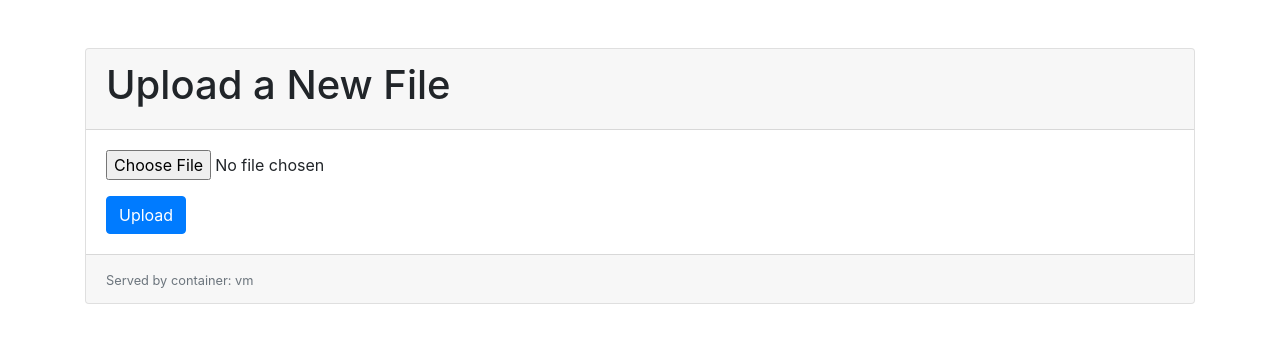
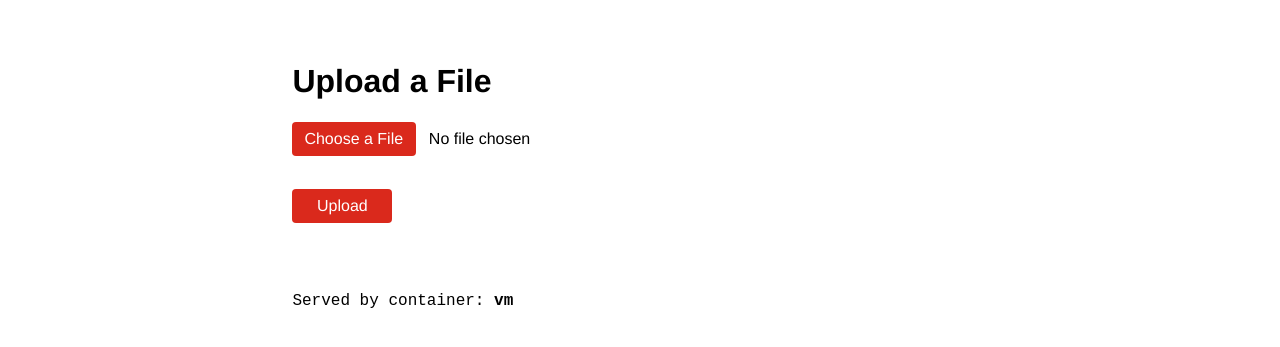
Before and after one commit to leekester/learning, a Flask app: page / in a window 1280 px wide. Shown: the top 347 px of the page. Run offline with Flask 3, Linux system fonts and the light colour scheme; some libraries are stand-ins or nearby versions.

Commit message:
Updating visual of container processing request

```diff
--- a/webapps/file_upload/templates/upload.html
+++ b/webapps/file_upload/templates/upload.html
@@ -1,28 +1,95 @@
 <!doctype html>
-<html lang="en">
+<html>
 <head>
-    <meta charset="UTF-8">
-    <title>File Upload</title>
-    <link rel="stylesheet" href="https://stackpath.bootstrapcdn.com/bootstrap/4.5.2/css/bootstrap.min.css">
+  <title>File Upload</title>
+  <style>
+    input[type="file"] {
+        display: none;
+    }
+    body {
+        font-family: "Helvetica Neue", Helvetica, Arial, sans-serif;
+    }
+    .container {
+      width: 55%;
+      margin: 0 auto;
+      margin-top: 5%;
+    }
+    .custom-file-upload {
+        background-color: #da291c;
+        color: white;
+        font-family: "Helvetica Neue", Helvetica, Arial, sans-serif;
+        padding: 8px 12px;
+        border-radius: 4px;
+        cursor: pointer;
+        display: inline-block;
+        width: 100px;
+    }
+    .upload-button {
+        background-color: #da291c;
+        border: 0px;
+        color: white;
+        font-family: "Helvetica Neue", Helvetica, Arial, sans-serif;
+        font-size: 16px;
+        margin-top:15px;
+        padding: 8px 12px;
+        border-radius: 4px;
+        cursor: pointer;
+        display: inline-block;
+        width: 100px;
+    }
+    #file-chosen {
+        margin-left: 8px;
+        font-family: "Helvetica Neue", Helvetica, Arial, sans-serif;
+    }
+    .flash {
+        padding: 10px;
+        margin-top: 20px;
+        border-radius: 4px;
+    }
+    .flash.success {
+        background-color: #d4edda;
+        color: #155724;
+    }
+    .flash.error {
+        background-color: #f8d7da;
+        color: #721c24;
+    }
+    .servedBy {
+      font-family: 'Courier New', Courier, monospace;
+      margin-top: 10%;
+    }
+  </style>
 </head>
-<body class="container mt-5">
-    <div class="card">
-        <div class="card-header">
-            <h1>Upload a New File</h1>
-        </div>
-        <div class="card-body">
-            <!-- Flash messages would go here -->
-            <form method="post" enctype="multipart/form-data">
-                <div class="form-group">
-                    <input type="file" name="file" class="form-control-file">
-                </div>
-                <button type="submit" class="btn btn-primary">Upload</button>
-            </form>
-        </div>
-        <div class="card-footer text-muted">
-            <!-- This is the new line to add -->
-            <small>Served by container: {{ container_id }}</small>
-        </div>
-    </div>
+<body>
+  <div class="container">
+  <h1>Upload a File</h1>
+  <form method="post" enctype="multipart/form-data">
+    <label for="file" class="custom-file-upload">Choose a File</label>
+    <input id="file" name="file" type="file"/>
+    <span id="file-chosen">No file chosen</span>
+    <br><br>
+    <input type="submit" class="upload-button" value="Upload">
+  </form>
+
+  {% with messages = get_flashed_messages(with_categories=true) %}
+    {% if messages %}
+      {% for category, message in messages %}
+        <div class="flash {{ category }}">{{ message }}</div>
+      {% endfor %}
+    {% endif %}
+  {% endwith %}
+
+  <div class="servedBy">
+    Served by container: <strong>{{ container_id }}</strong>
+  </div>
+
+  <script>
+    const fileInput = document.getElementById('file');
+    const fileChosen = document.getElementById('file-chosen');
+
+    fileInput.addEventListener('change', function(){
+      fileChosen.textContent = this.files.length > 0 ? this.files[0].name : 'No file chosen';
+    })
+  </script>
 </body>
 </html>
```
